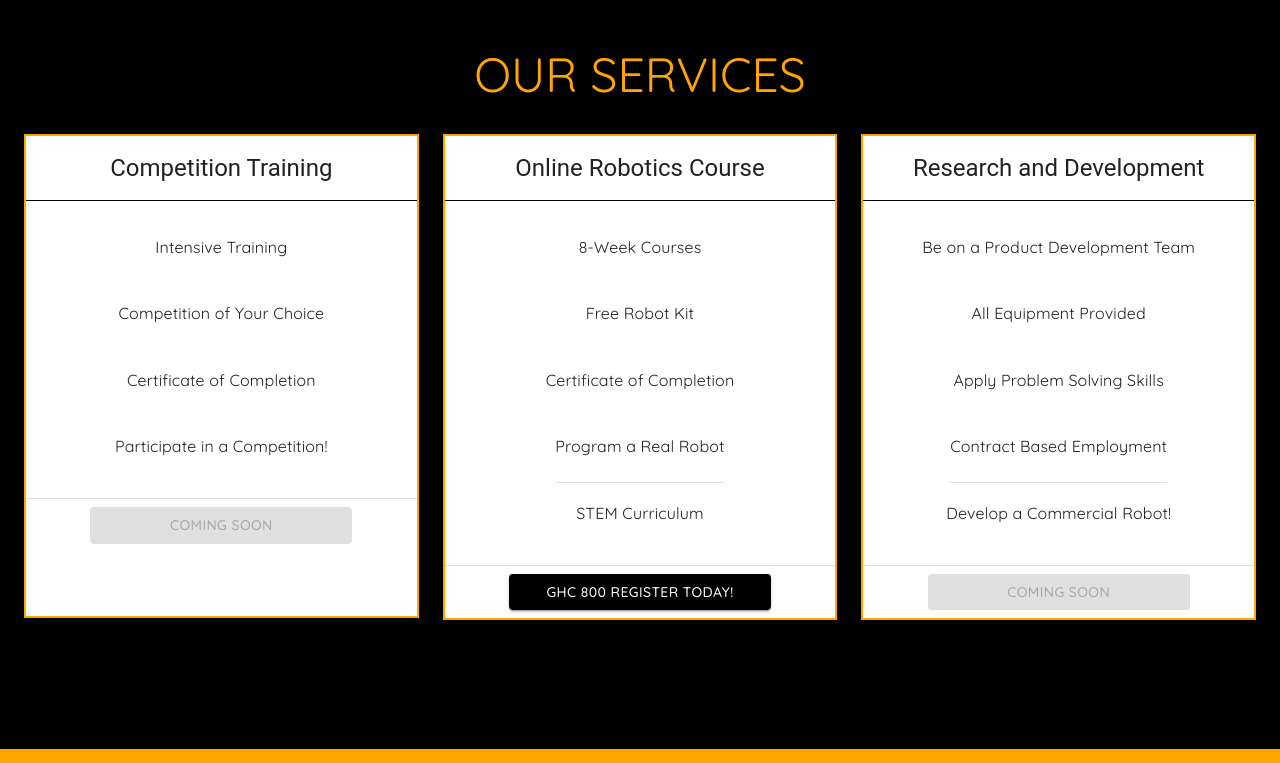
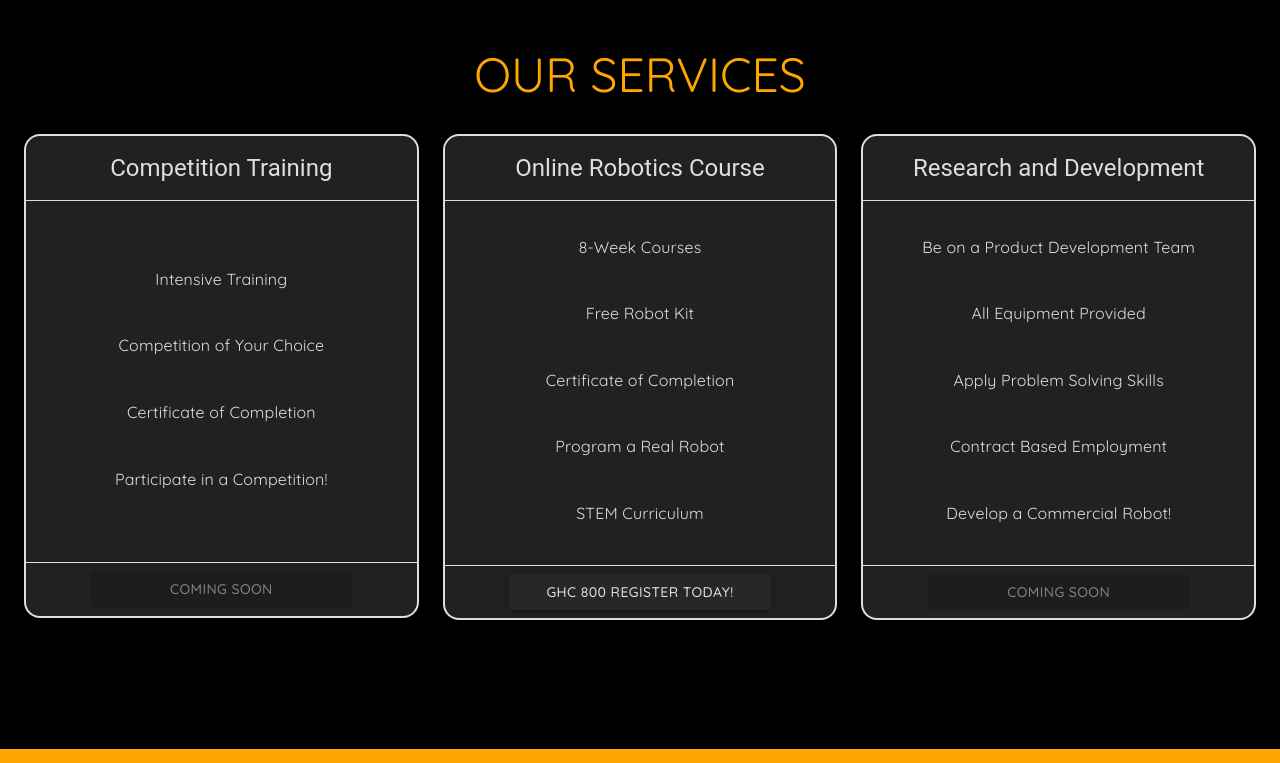
Before and after one commit to stanleyHayes/rotech-academy, a React (Create React App) app: page / in a window 1280 px wide. Shown: the part 2040-2803 px from the top of the page. Built offline with nearby package versions, Linux system fonts and the light colour scheme.

Commit message:
Service item backgroundcolor changed

```diff
--- a/src/App.css
+++ b/src/App.css
@@ -82,3 +82,7 @@ html, body{
 .MuiSvgIcon-root{
   color: orange !important;
 }
+
+button.Mui-disabled{
+  color: rgba(255, 255, 255, 0.45) !important;
+}
--- a/src/components/navigation/Footer.js
+++ b/src/components/navigation/Footer.js
@@ -121,18 +121,20 @@ function Footer() {
                                     Social Media Links
                                 </Typography>
                                 <div className={classes.socialIconsContainer}>
-                                    <a href="" target="_blank" className={classes.socialLink}><i></i>Facebook</a>
+                                    <a href="" target="_blank" className={classes.socialLink}>
+                                        <i className="fab fa-facebook"/>
+                                        Facebook</a>
                                 </div>
                                 <div className={classes.socialIconsContainer}>
                                     <a href="https://twitter.com/rotechacademy" target="_blank"
-                                       className={classes.socialLink}><i></i>Twitter</a>
+                                       className={classes.socialLink}><i className="fab fa-twitter"/>Twitter</a>
                                 </div>
                                 <div className={classes.socialIconsContainer}>
-                                    <a href="#" target="_blank" className={classes.socialLink}><i></i>Instagram</a>
+                                    <a href="#" target="_blank" className={classes.socialLink}><i className="fab fa-instagram"/>Instagram</a>
                                 </div>
                                 <div className={classes.socialIconsContainer}>
                                     <a href="mailto:rotechacademy@gmail.com" target="_blank"
-                                       className={classes.socialLink}><i></i>Email Us</a>
+                                       className={classes.socialLink}><i className="fab fa-email"/>Email Us</a>
                                 </div>
                             </Grid>
 
--- a/src/components/shared/ServiceItem.js
+++ b/src/components/shared/ServiceItem.js
@@ -1,6 +1,7 @@
 import React from "react";
 import {Card, CardContent, Typography, Divider, CardActions, Button, CardHeader} from "@material-ui/core";
 import {makeStyles} from "@material-ui/styles";
+import "../../App.css";
 
 function ServiceItem({title, line1, line2, line3, line4, line5, line6, disabled}) {
 
@@ -8,33 +9,43 @@ function ServiceItem({title, line1, line2, line3, line4, line5, line6, disabled}
         item: {
             paddingTop: 16,
             paddingBottom: 16,
-            fontFamily: "Quicksand"
+            fontFamily: "Quicksand",
+            color: "rgba(255, 255, 255, 0.85)"
         },
         card: {
             borderWidth: 2,
-            borderColor: "orange",
+            borderColor: "rgba(255, 255, 255, 0.85)",
             borderStyle: "solid",
             fontFamily: "Quicksand",
             minHeight: 480,
+            borderRadius: 16,
+            backgroundColor: "#212121",
+            display: "flex",
+            flexDirection: "column",
+            justifyContent: "space-between"
         },
         button: {
-            backgroundColor: "black",
-            color: "white",
+            backgroundColor: "#272727",
+            color: "rgba(255, 255, 255, 0.85)",
             fontFamily: "Quicksand"
-        }, title: {
+        },
+        title: {
             fontWeight: "bold",
             fontSize: 24,
             fontFamily: "Quicksand",
-            textAlign: "center"
+            textAlign: "center",
+            color: "rgba(255, 255, 255, 0.85)",
+
         },
         divider: {
-            backgroundColor: "black"
+            backgroundColor: "rgba(255, 255, 255, 0.85)"
         },
         cardContent: {
             display: "flex",
             alignItems: "center",
             justifyContent: "center",
-            flexDirection: "column"
+            flexDirection: "column",
+            flex: 1
         },
         link: {
             textDecoration: "none",
@@ -75,18 +86,16 @@ function ServiceItem({title, line1, line2, line3, line4, line5, line6, disabled}
                     <div>
                         <Typography className={classes.item} gutterBottom={true}
                                     variant="subtitle1">{line4}</Typography>
-
                         <Divider variant="fullWidth"/>
                     </div>
-                ) : null}
+                ) : <div />}
 
                 <Typography className={classes.item} gutterBottom={true} variant="subtitle1">{line5}</Typography>
 
             </CardContent>
-            <Divider variant="fullWidth"/>
+            <Divider className={classes.divider} variant="fullWidth"/>
 
             <CardActions>
-
                 <a className={classes.link} target="_blank" href={`https://forms.gle/Kpkvn7qzAwLhUvwR7`}>
                     <Button
                         disabled={disabled}
```
